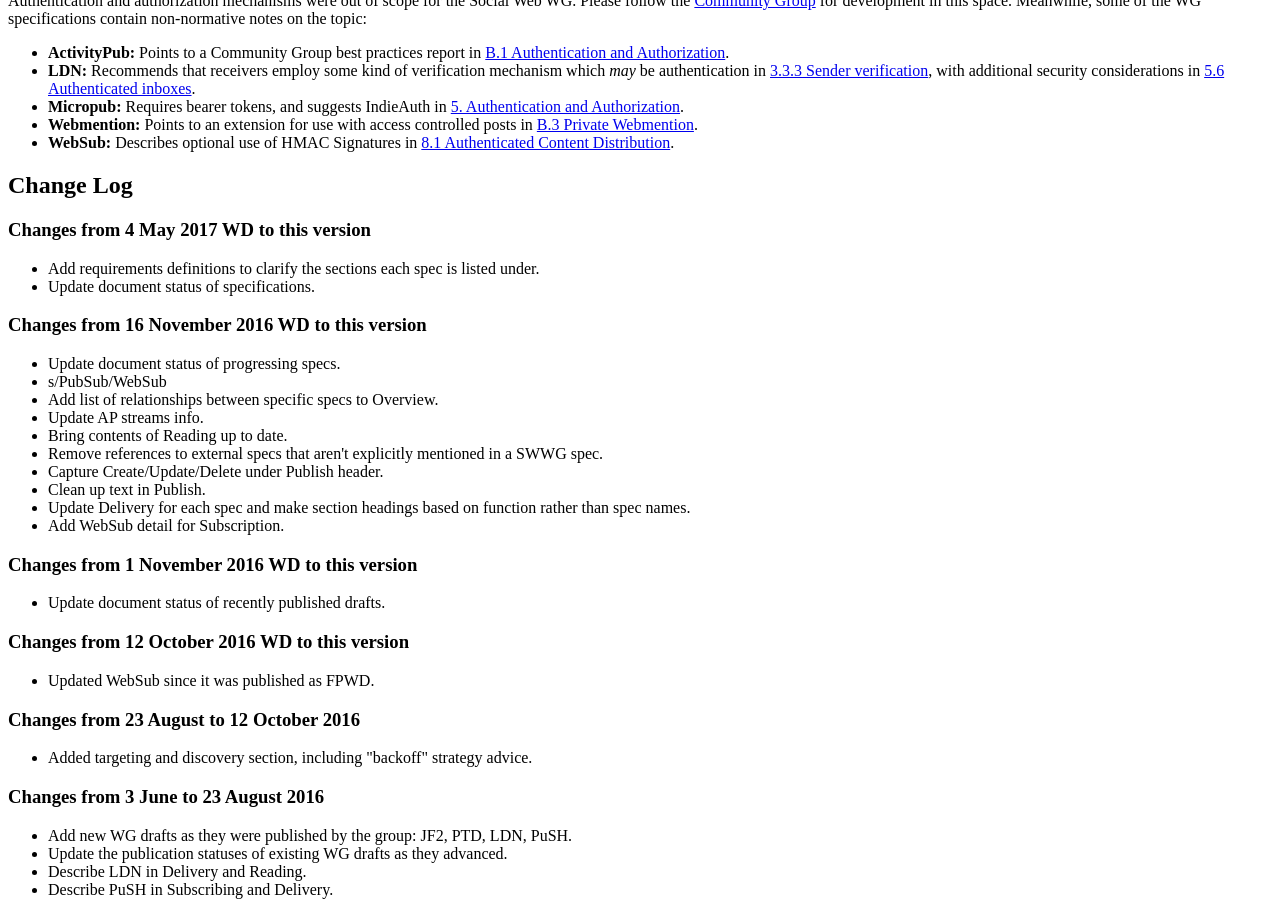
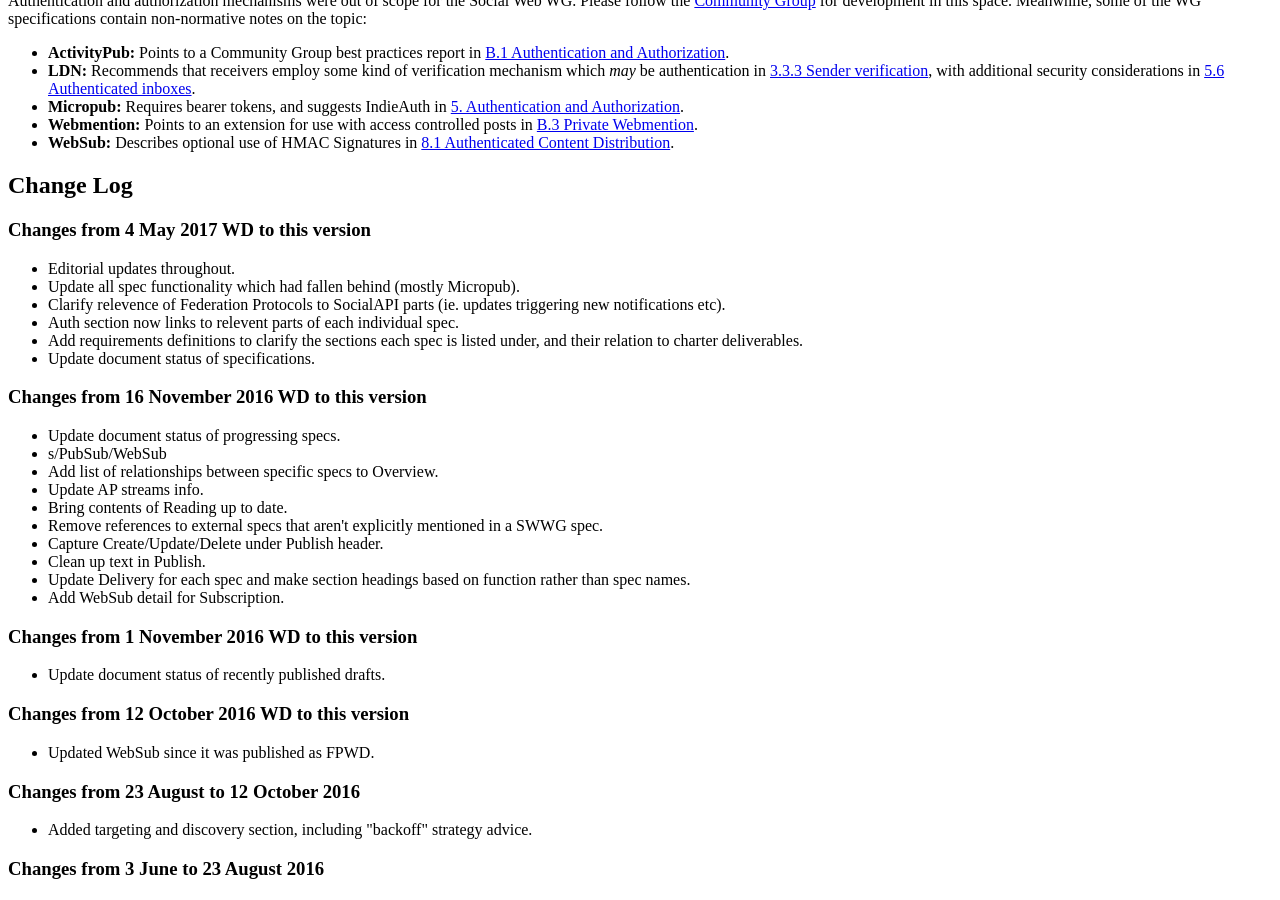
Before and after one commit to w3c-social/social-web-protocols, a Jekyll site: the page index.html, which Jekyll copies as it is, in a window 1280 px wide and 900 px high, scrolled down 9955 px. Built offline with Jekyll 4.4.1, drawn with Linux system fonts in a browser that asks for light colours.

Commit message:
Changelog

```diff
--- a/index.html
+++ b/index.html
@@ -983,7 +983,11 @@
       <section id="changes-since-2017-05-04">
       <h3>Changes from 4 May 2017 WD to this version</h3>
       <ul>
-        <li>Add requirements definitions to clarify the sections each spec is listed under.</li>
+        <li>Editorial updates throughout.</li>
+        <li>Update all spec functionality which had fallen behind (mostly Micropub).</li>
+        <li>Clarify relevence of Federation Protocols to SocialAPI parts (ie. updates triggering new notifications etc).</li>
+        <li>Auth section now links to relevent parts of each individual spec.</li>
+        <li>Add requirements definitions to clarify the sections each spec is listed under, and their relation to charter deliverables.</li>
         <li>Update document status of specifications.</li>
       </ul>
       </section>
```
